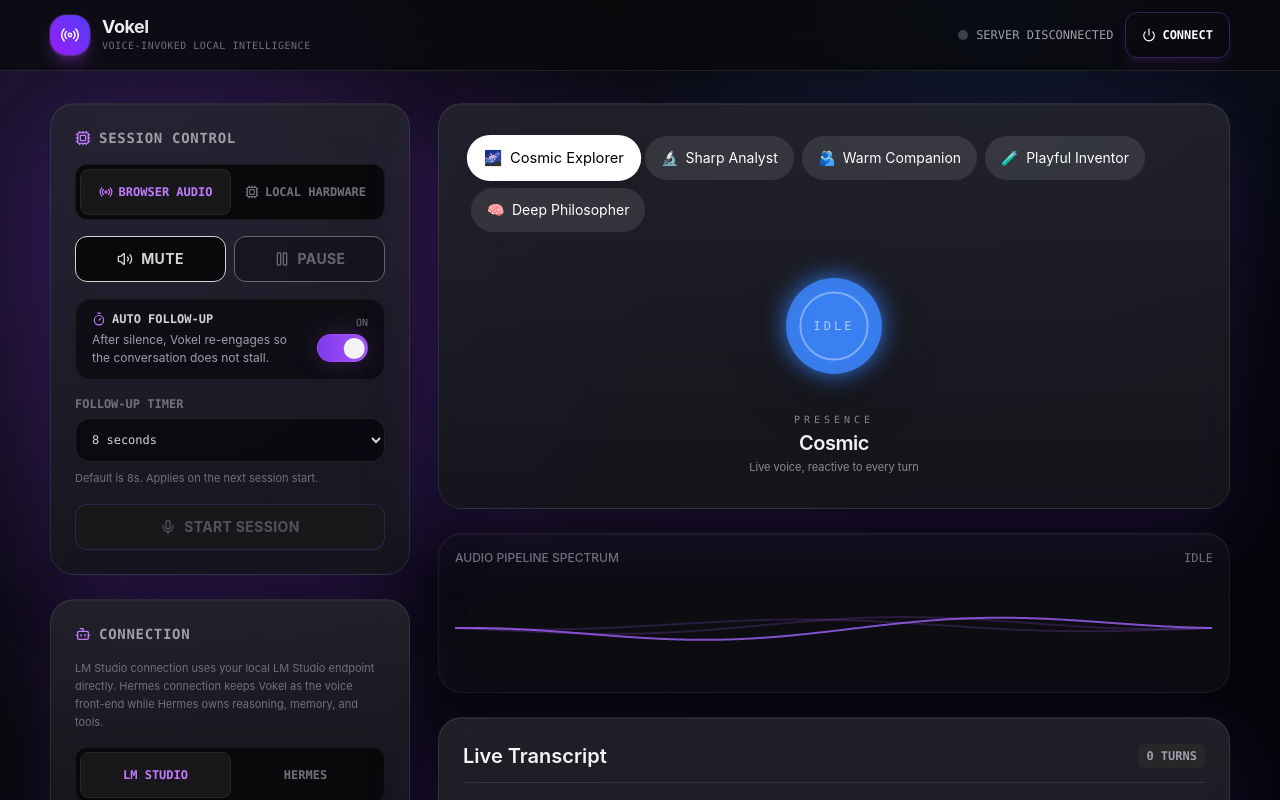
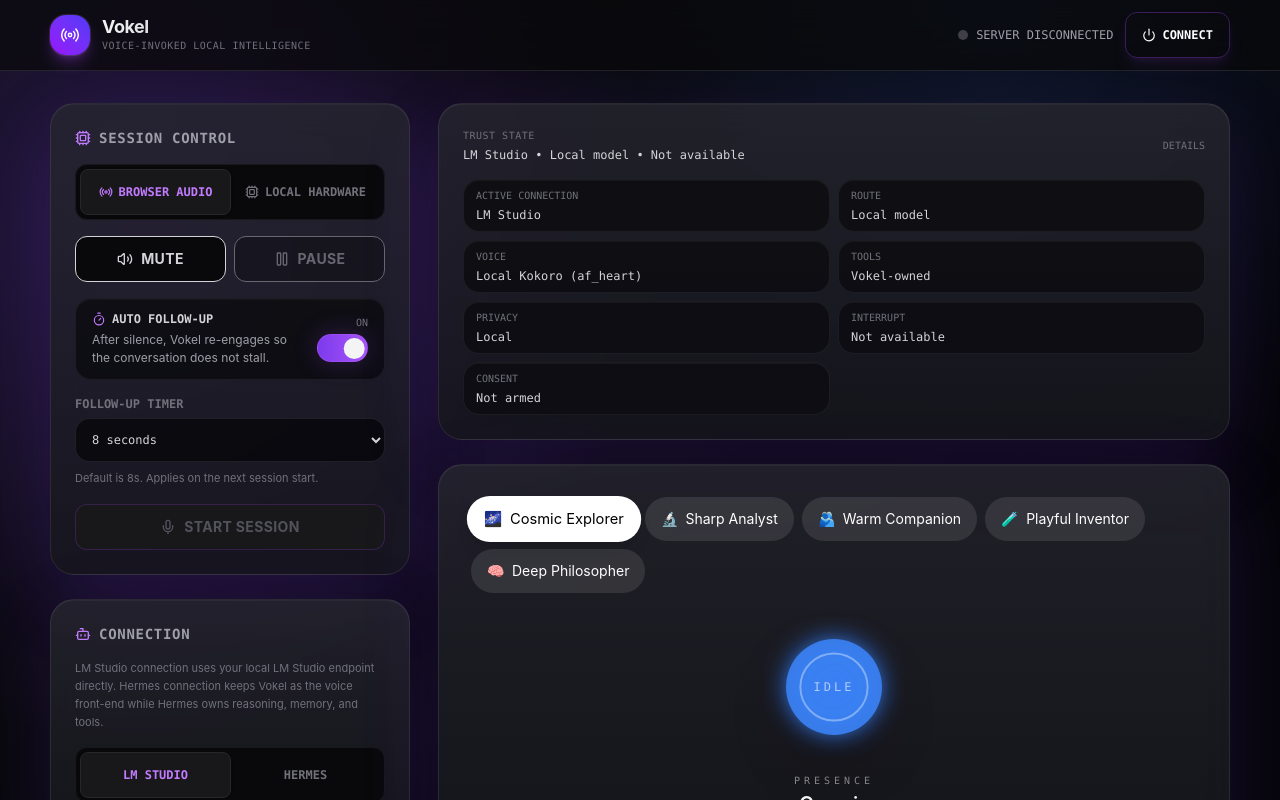
Before and after one commit to 888noonie/Vokel, a React (Vite) app in the folder frontend/: page / in a window 1280 px wide. Shown: the top 800 px of the page. Built offline with nearby package versions, Linux system fonts and the light colour scheme.

Commit message:
ui: add collapsible trust state surface
Verification:\n.venv/bin/python -m pytest -q\n70 passed

```diff
--- a/frontend/src/App.tsx
+++ b/frontend/src/App.tsx
@@ -746,6 +746,24 @@
     link.remove();
     URL.revokeObjectURL(url);
   };
+
+  const activeConnectionLabel = agentBackend === "hermes" ? "Hermes" : "LM Studio";
+  const routeLabel = agentBackend === "hermes" ? "External agent" : "Local model";
+  const toolsOwnerLabel = agentBackend === "hermes" ? "Hermes-owned" : "Vokel-owned";
+  const privacyLabel = agentBackend === "hermes" ? "External agent active" : "Local";
+  const voiceLabel =
+    playbackBackend === "kokoro"
+      ? `Local Kokoro (${voice})`
+      : playbackBackend === "spd-say"
+        ? "Local Speech Dispatcher"
+        : "Local Console";
+  const interruptLabel = isConnected && isSessionActive ? "Available" : "Not available";
+  const consentLabel = executeState.armed
+    ? "Armed"
+    : executeState.risk !== "none"
+      ? "Required"
+      : "Not armed";
+  const trustSummary = `${activeConnectionLabel} • ${routeLabel} • ${interruptLabel}`;
 
   return (
     <div className="app-shell min-h-screen text-zinc-100 flex flex-col font-sans selection:bg-purple-500/30 selection:text-purple-200">
@@ -1451,6 +1469,38 @@
 
         {/* Right column: Spectrums and Transcript (2 columns wide) */}
         <div className="space-y-5 lg:space-y-6 min-w-0">
+          {/* Trust State Surface (Slice B) */}
+          <details className="vokel-panel rounded-3xl p-5 sm:p-6" open>
+            <summary className="cursor-pointer list-none">
+              <div className="flex items-center justify-between gap-3">
+                <div>
+                  <div className="text-[10px] font-mono uppercase tracking-wider text-zinc-500">
+                    Trust State
+                  </div>
+                  <div className="mt-1 text-xs font-mono text-zinc-300">{trustSummary}</div>
+                </div>
+                <span className="text-[10px] font-mono uppercase text-zinc-500">Details</span>
+              </div>
+            </summary>
+
+            <div className="mt-4 grid gap-2 sm:grid-cols-2">
+              {[
+                { label: "Active Connection", value: activeConnectionLabel },
+                { label: "Route", value: routeLabel },
+                { label: "Voice", value: voiceLabel },
+                { label: "Tools", value: toolsOwnerLabel },
+                { label: "Privacy", value: privacyLabel },
+                { label: "Interrupt", value: interruptLabel },
+                { label: "Consent", value: consentLabel },
+              ].map((item) => (
+                <div key={item.label} className="vokel-panel-subtle rounded-2xl px-3 py-2">
+                  <div className="text-[10px] font-mono uppercase text-zinc-500">{item.label}</div>
+                  <div className="mt-1 text-xs font-mono text-zinc-300">{item.value}</div>
+                </div>
+              ))}
+            </div>
+          </details>
+
           {/* Live Voice Presence — Command #2 */}
           <div className="vokel-panel rounded-3xl p-8 flex flex-col items-center">
             <PersonaSelector current={currentPersona} onChange={handlePersonaChange} />
```
